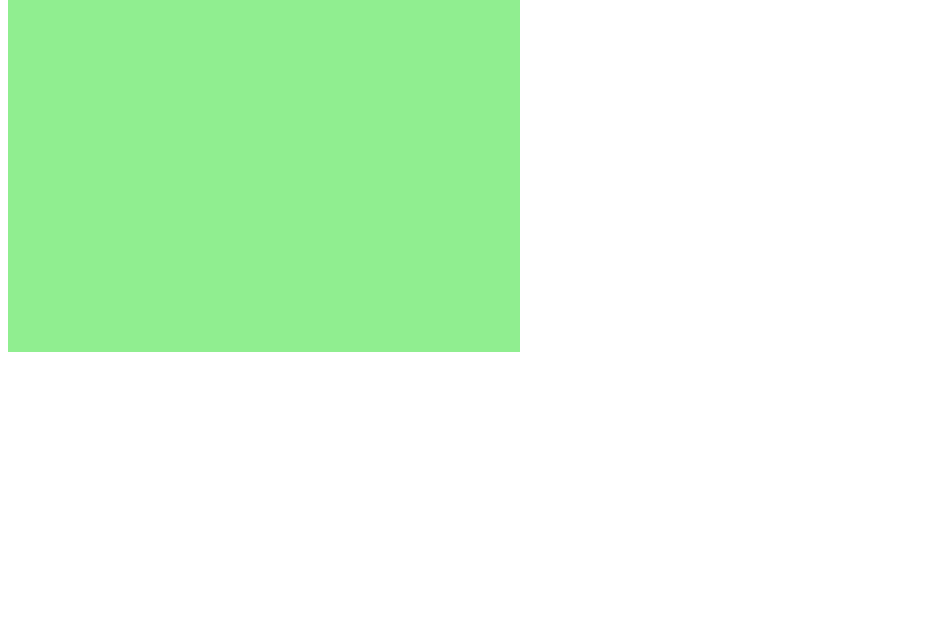
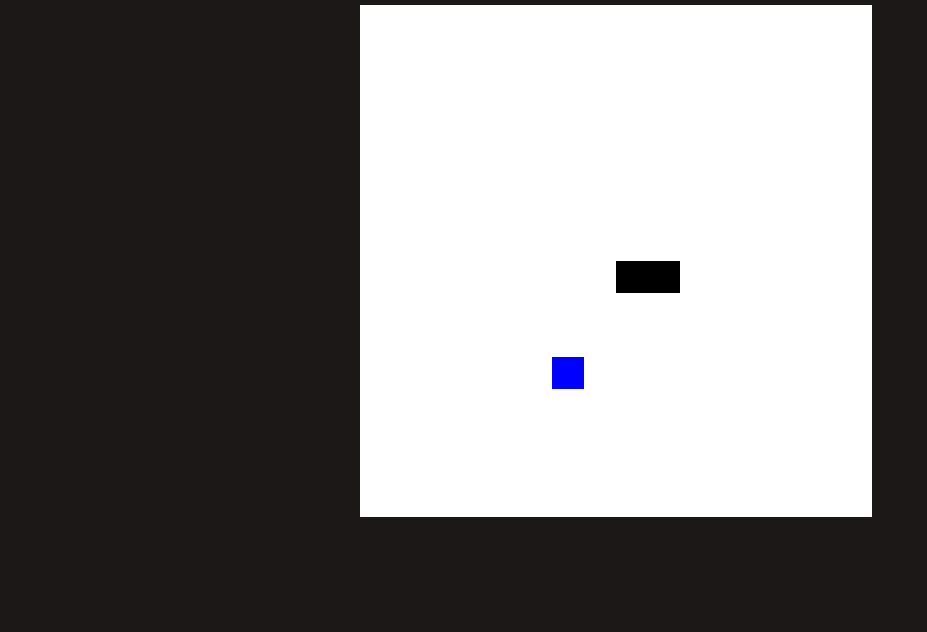
Before and after one commit to devCarlosHenSil/snake-game, a plain HTML site: page index.html in a window 1280 px wide. Shown: the part 168-800 px from the top of the page, without its empty margins (0-927 px from the left). Drawn offline with Linux system fonts and the light colour scheme.

Commit message:
Commit final

```diff
--- a/css/style.css
+++ b/css/style.css
@@ -0,0 +1,11 @@
+body{
+    height: 95vh;
+    width: 95vw;
+    display: flex;
+    flex-direction: column;
+    justify-content: center;
+    align-items: center;
+    background-color: #1c1818;
+    color: rgba(250, 250, 250, 0.761);
+    font-family: 'Trebuchet MS', 'Lucida Sans Unicode', 'Lucida Grande', 'Lucida Sans', Arial, sans-serif;
+}
--- a/index.html
+++ b/index.html
@@ -9,7 +9,7 @@
     <title>Snake Game</title>
 </head>
 <body>
-
+    <h1>SNAKE GAME!</h1>
     <canvas id="snake" width="512" height="512"></canvas>
 
 </body>
--- a/js/script.js
+++ b/js/script.js
@@ -1,10 +1,84 @@
-let canvas = document.getElementById("snake");
-let context =  canvas.getContext("2d");
+
+let canvas = document.getElementById("snake"); //criar elemento que irá rodar o jogo
+let context = canvas.getContext("2d"); //....
 let box = 32;
-
-function criarBG() {
-    context.fillStyle = "lightgreen";
-    context.fillRect(0, 0, 16 * box, 16 * box);
+let snake = []; //criar cobrinha como lista, já que ela vai ser uma série de coordenadas, que quando pintadas, criam os quadradinhos
+snake[0] ={
+    x: 8 * box,
+    y: 8 * box
+}
+let direction = "right";
+let food ={
+    x: Math.floor(Math.random() * 15 + 1) * box,
+    y: Math.floor(Math.random() * 15 + 1) * box
 }
 
-criarBG();
+function criarBG(){
+    context.fillStyle = "white";
+    context.fillRect(0, 0, 16*box, 16*box); //desenha o retângulo usando x e y e a largura e altura setadas
+}
+
+function criarCobrinha (){
+    for(i = 0; i < snake.length; i++){
+        context.fillStyle = "black";
+        context.fillRect(snake[i].x, snake[i].y, box, box);
+    }
+}
+
+function drawFood (){
+    context.fillStyle = "blue";
+    context.fillRect(food.x, food.y, box, box);
+}
+
+//quando um evento acontece, detecta e chama uma função
+document.addEventListener('keydown', update);
+
+function update(event){
+    if(event.keyCode == 37 && direction != 'right') direction = 'left';
+    if(event.keyCode == 38 && direction != 'down') direction = 'up';
+    if(event.keyCode == 39 && direction != 'left') direction = 'right';
+    if(event.keyCode == 40 && direction != 'up') direction = 'down';
+}
+
+function iniciarJogo(){
+
+    if(snake[0].x > 15*box && direction == "right") snake[0].x = 0;
+    if(snake[0].x < 0 && direction == 'left') snake[0].x = 16 * box;
+    if(snake[0].y > 15*box && direction == "down") snake[0].y = 0;
+    if(snake[0].y < 0 && direction == 'up') snake[0].y = 16 * box;
+
+    for(i = 1; i < snake.length; i++){
+        if(snake[0].x == snake[i].x && snake[0].y == snake[i].y){
+            clearInterval(jogo);
+            alert('Game Over :(');
+        }
+    }
+
+    criarBG();
+    criarCobrinha();
+    drawFood();
+
+    let snakeX = snake[0].x;
+    let snakeY = snake[0].y;
+
+    if(direction == "right") snakeX += box;
+    if(direction == "left") snakeX -= box;
+    if (direction == "up") snakeY -= box;
+    if(direction == "down") snakeY += box;
+
+    if(snakeX != food.x || snakeY != food.y){
+        snake.pop(); //pop tira o último elemento da lista
+    }else{
+        food.x = Math.floor(Math.random() * 15 +1) * box;
+        food.y = Math.floor(Math.random() * 15 +1) * box;
+    }
+
+    let newHead ={
+        x: snakeX,
+        y: snakeY
+    }
+
+    snake.unshift(newHead); //método unshift adiciona como primeiro quadradinho da cobrinha
+}
+
+let jogo = setInterval(iniciarJogo, 100);
```
